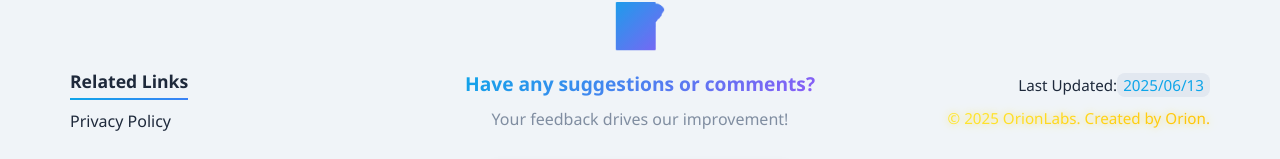
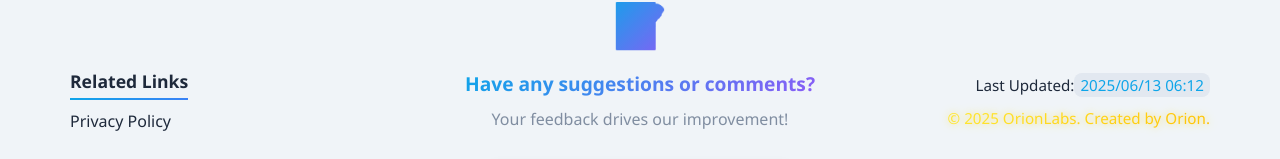
Before and after one commit to Kao1987/lineageW-Calculator, a Vue app: page / in a window 1280 px wide. Shown: the part 1739-1898 px from the top of the page. Built offline with nearby package versions, Linux system fonts and the light colour scheme; no server answers.

Commit message:
fix error 2

```diff
--- a/index.html
+++ b/index.html
@@ -6,7 +6,7 @@
       http-equiv="Content-Security-Policy"
       content="
         default-src 'self';
-        script-src 'self' 'unsafe-inline' https://www.googletagmanager.com;
+        script-src 'self' 'unsafe-inline' 'unsafe-eval' https://www.googletagmanager.com;
         style-src 'self' 'unsafe-inline' https://fonts.googleapis.com;
         font-src 'self' https://fonts.gstatic.com;
         img-src 'self' data: https://www.google-analytics.com;
--- /dev/null
+++ b/public/build-info.json
@@ -0,0 +1,3 @@
+{
+  "lastUpdated": "2025-06-13T06:12:03.212Z"
+}
```
